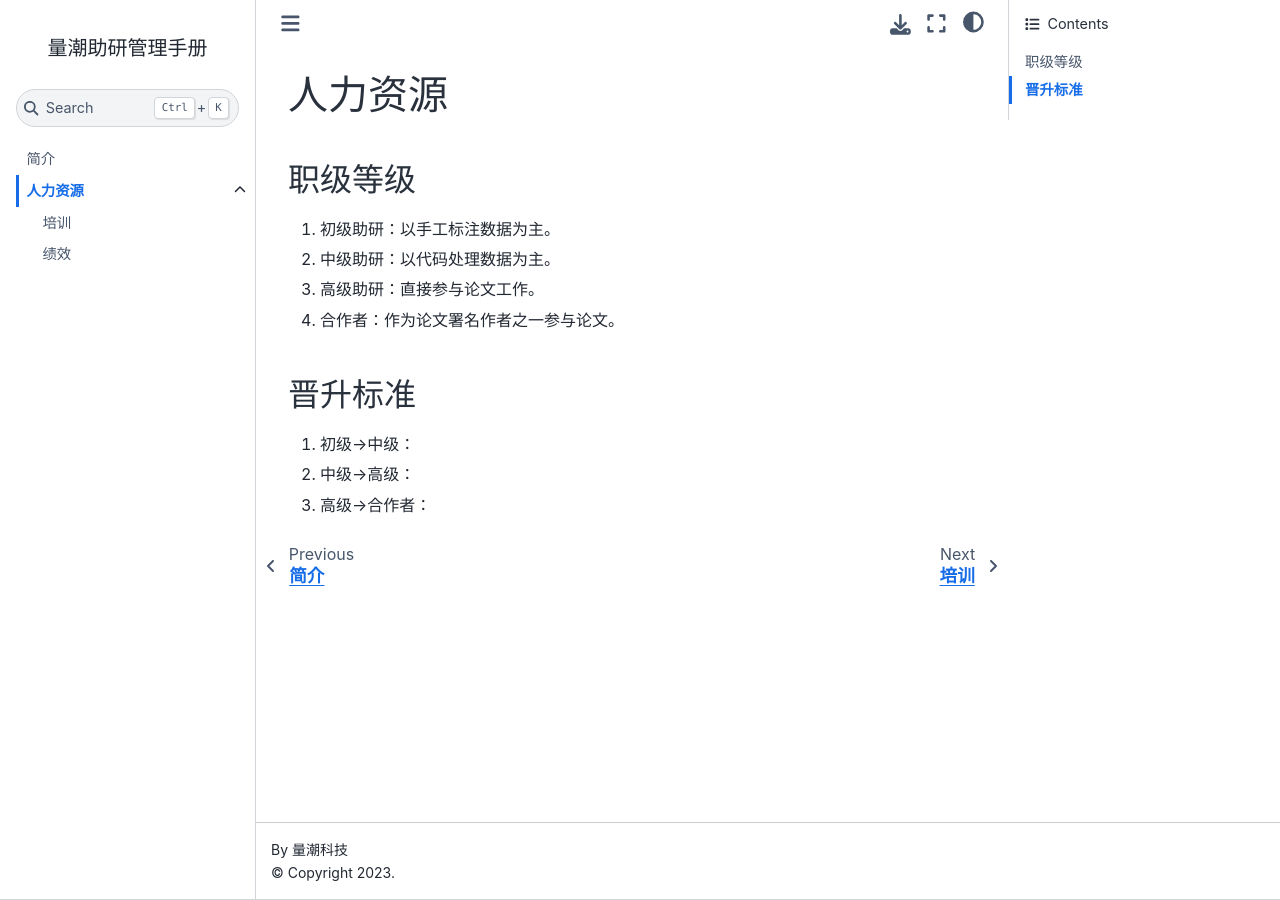
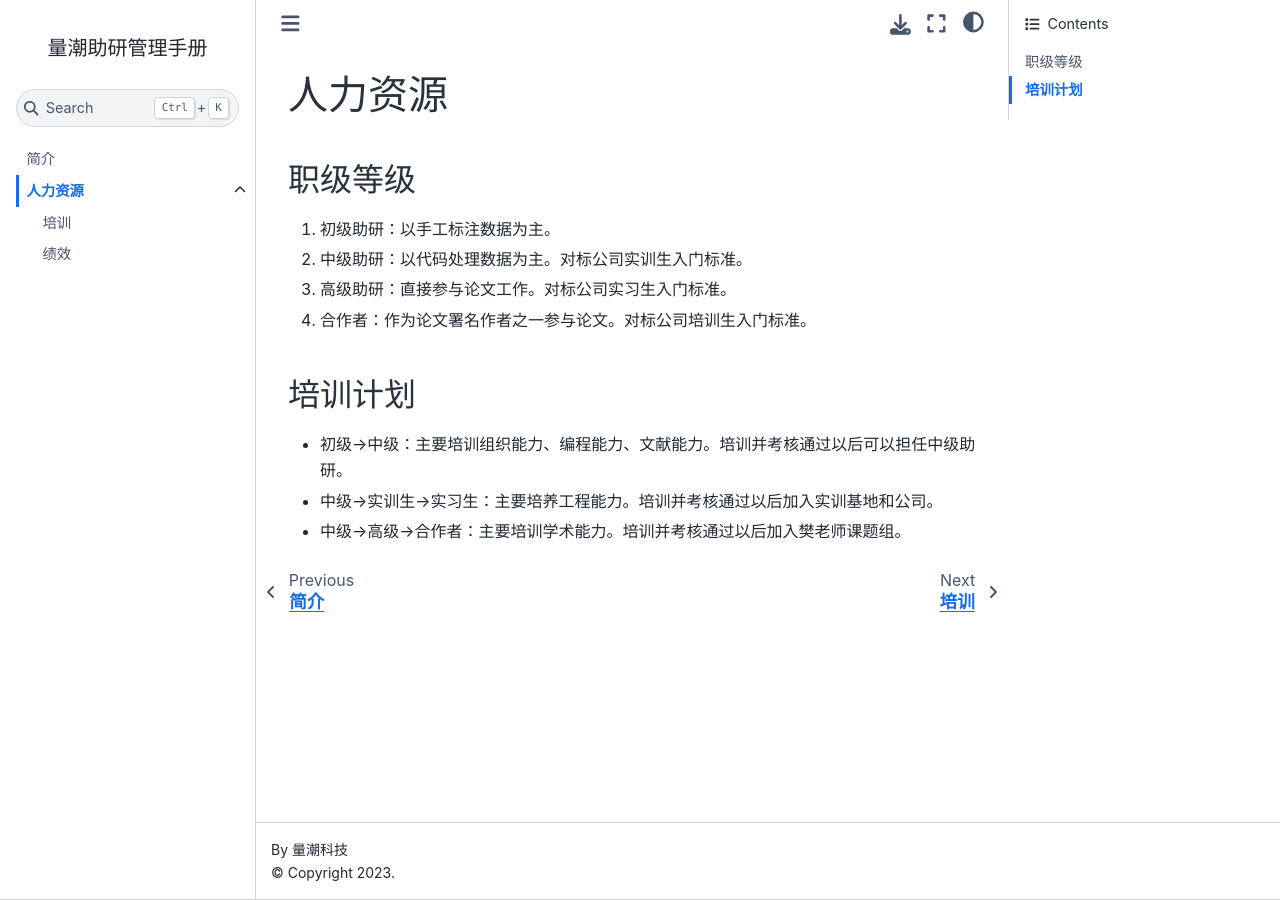
Before and after one commit to quanttide/quanttide-handbook-of-research-assistants, a Jupyter Book: the page built from human_resources/README.md, in a window 1280 px wide. Built offline with Jupyter Book 1.0.4 settings and Sphinx 7.4.7 and the Sphinx Book theme 1.1.4, drawn with Linux system fonts in a browser that asks for light colours.

Commit message:
Update README.md

```diff
--- a/human_resources/README.md
+++ b/human_resources/README.md
@@ -3,12 +3,12 @@
 ## 职级等级
 
 1. 初级助研：以手工标注数据为主。
-2. 中级助研：以代码处理数据为主。
-3. 高级助研：直接参与论文工作。
-4. 合作者：作为论文署名作者之一参与论文。
+2. 中级助研：以代码处理数据为主。对标公司实训生入门标准。
+3. 高级助研：直接参与论文工作。对标公司实习生入门标准。
+4. 合作者：作为论文署名作者之一参与论文。对标公司培训生入门标准。
 
-## 晋升标准
+## 培训计划
 
-1. 初级->中级：
-2. 中级->高级：
-3. 高级->合作者：
+- 初级->中级：主要培训组织能力、编程能力、文献能力。培训并考核通过以后可以担任中级助研。
+- 中级->实训生->实习生：主要培养工程能力。培训并考核通过以后加入实训基地和公司。
+- 中级->高级->合作者：主要培训学术能力。培训并考核通过以后加入樊老师课题组。
```
